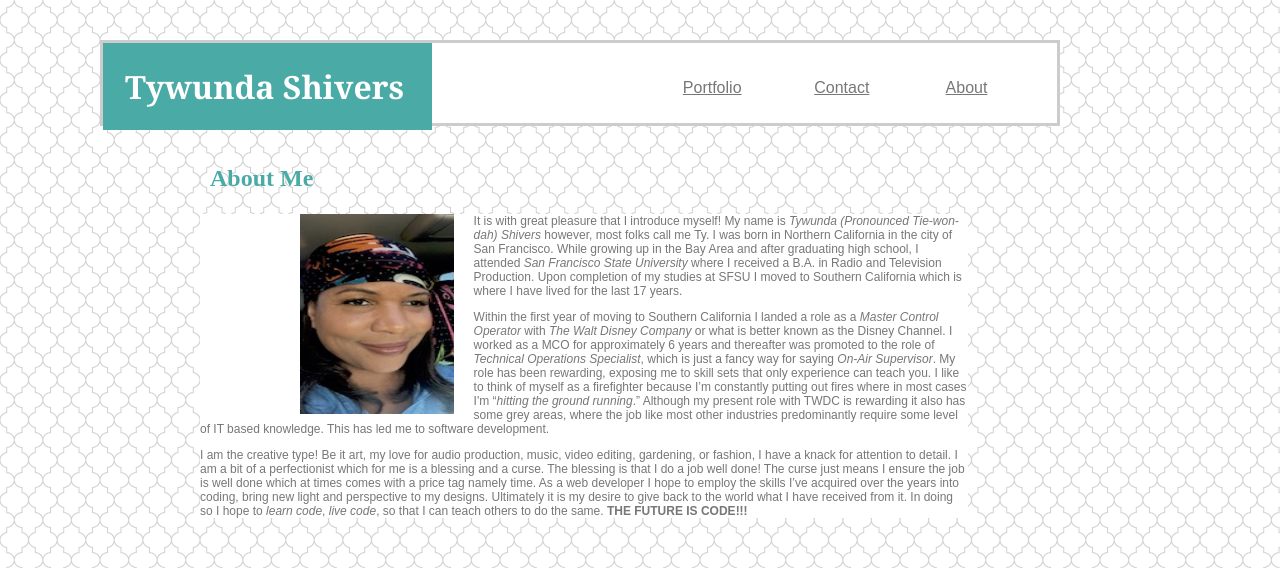
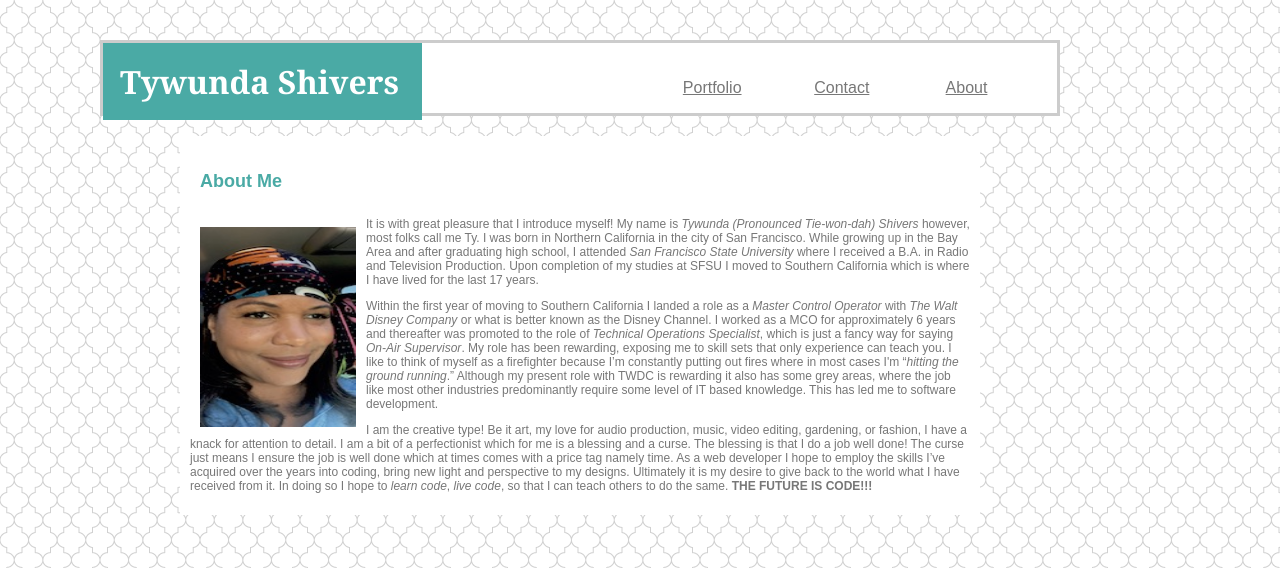
Before and after one commit to tshivers/tywunda-shivers-portfolio, a plain HTML site: page index.html in a window 1280 px wide. Shown: the top 568 px of the page. Drawn offline with Linux system fonts and the light colour scheme.

Commit message:
added more modified index.html contact.html portfolio.html and style.css.

```diff
--- a/assets/css/style.css
+++ b/assets/css/style.css
@@ -12,8 +12,7 @@ body {
     border-style: solid;
     border-bottom: solid;
     border-color: #cccccc;
-    height: 80px;
-    margin-bottom: 3%
+    height: 70px;
 }
 
 #name {
@@ -23,7 +22,7 @@ body {
     background-color: #4aaaa5;
     font-family: Georgia, 'Times New Roman', Times, serif;
     color: #ffffff;
-    padding: 22px;
+    padding: 17px;
     float: left;
 }
 
@@ -37,8 +36,7 @@ a   {
     clear: inherit;
 }
 
-h2 {
-    margin: 0px 100px 0px;
+h2  {
     padding: 10px 0px;
     color: #4aaaa5;
     width: 20%;
@@ -47,49 +45,40 @@ h2 {
 
 img {
     float: left;
+    padding: 10px;
+    text-align: center;
     margin-left: 0px;
-    display: block;
-    padding: 0px 20px;
-    text-align: center;
-    margin-left: 80px;
-    overflow: auto;
+    clear: both;
 }
 
 .main-content {
-    width: 80%;
-    margin: 0px 100px;
-    padding: 0px;
+    box-sizing: border-box;
+    width: 800px;
+    margin: 20px 80px;
+    padding: 10px;
     color: #777777;
     font-family: Arial, Helvetica, sans-serif;
     font-size: 12px;
-    text-align: left;
     background-color: #ffffff;
+    border-bottom: #777777;
     border: #dddddd;
 }
 
-.main-contact {
-
-}
-
 #username {
-    width: 960px;
+    width: 930px;
     height: 10px;
     padding: 10px;
 }
 
 #email {
     margin: auto 0;
-    width: 960px;
+    width: 930px;
     height: 10px;
-    padding: 10px;
-}
-
-.main-portfolio {
-    width: 960px;
+    padding: 10px;font-size: 12px;
 }
 
 #message {
-    width: 960px;
+    width: 930px;
     height: 100px;
     padding: 10px;
     font-size: 12px;
--- a/index.html
+++ b/index.html
@@ -18,9 +18,11 @@
                     </ul>
             </div>
 
+        <div class="main-content">
+                <div id="about-me">
                     <h2>About Me</h2>
+                </div>
 
-            <div class="main-content">
                     <img src="assets/images/tshivers-temp-profile-pic.jpg" alt="Tywunda Shivers' Profile Picture" width=20% height="200" />
 
                         <p>It is with great pleasure that I introduce myself! My name is <i>Tywunda (Pronounced Tie-won-dah) Shivers</i> however, most folks call me Ty. I was born in Northern California in the city of San Francisco. While growing up in the Bay Area and after graduating high school, I attended <i>San Francisco State University</i> where I received a B.A. in Radio and Television Production. Upon completion of my studies at SFSU I moved to Southern California which is where I have lived for the last 17 years.
@@ -29,8 +31,6 @@
                         </p>
                         <p>I am the creative type! Be it art, my love for audio production, music, video editing, gardening, or fashion, I have a knack for attention to detail. I am a bit of a perfectionist which for me is a blessing and a curse. The blessing is that I do a job well done! The curse just means I ensure the job is well done which at times comes with a price tag namely time. As a web developer I hope to employ the skills I’ve acquired over the years into coding, bring new light and perspective to my designs. Ultimately it is my desire to give back to the world what I have received from it. In doing so I hope to <i>learn code</i>, <i>live code</i>, so that I can teach others to do the same. <b>THE FUTURE IS CODE!!!</b>
                         </p>
-        </div>
-
 
     <div class="footer">
         <p>Copyright&#169;</p>
```
Also changed, not shown: contact.html (+0 -3 lines), portfolio.html (+1 -3 lines). Lines whose indentation alone changed are shown as unchanged.
